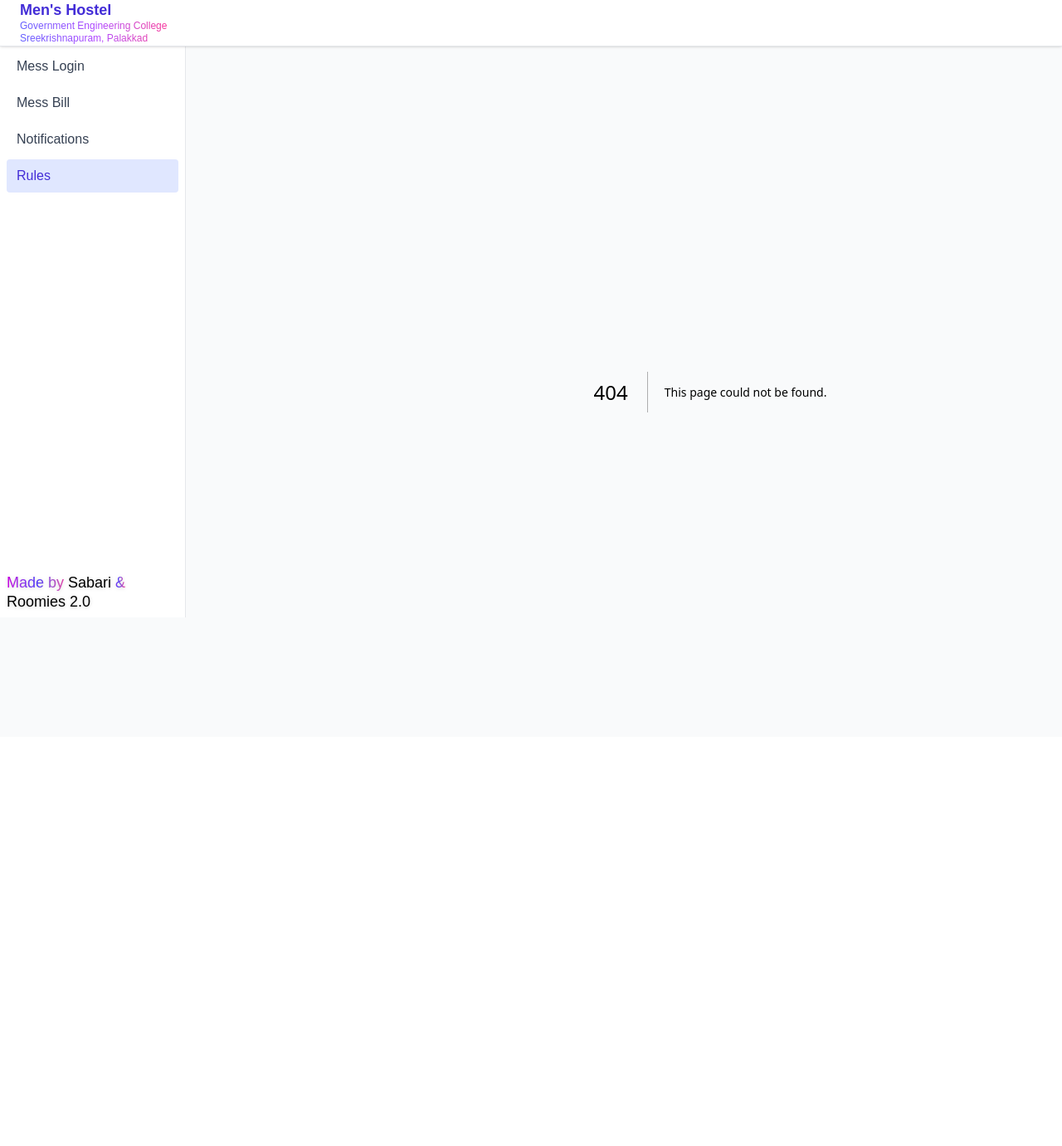
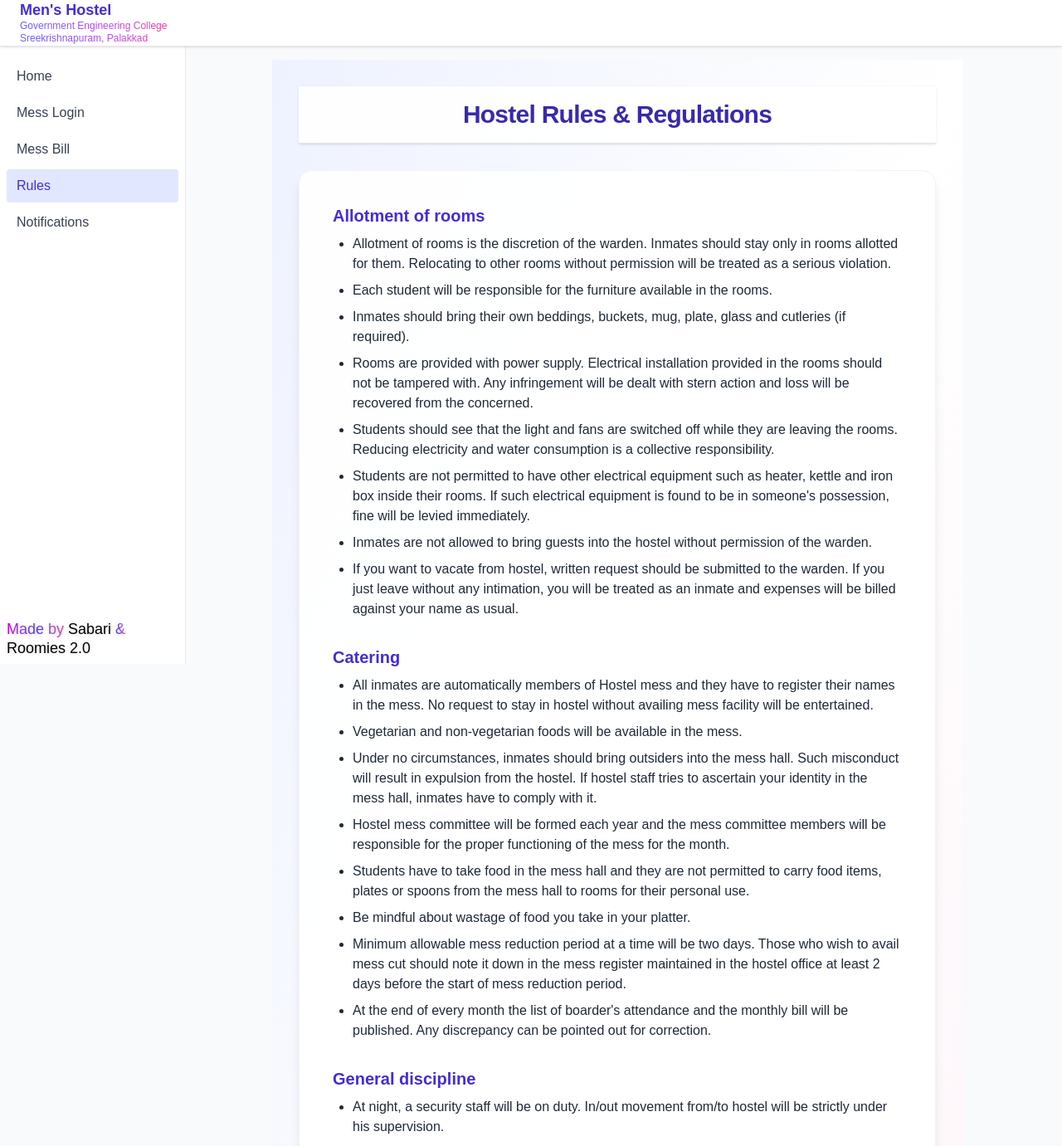
Before and after one commit to UserisSabari/Mens--Hostel-GECSKP, a Next.js app in the folder frontend/: page /rules in a window 1280 px wide. Before the commit this address had no page. Shown: the top 1381 px of the page at 83% size. Before the commit the page ends 888 px from the top, so only its background shows below. Built offline with nearby package versions, Linux system fonts and the light colour scheme.

Commit message:
Sidebar fixed in desktop view Rules page added loading issue resolved

```diff
--- a/frontend/src/app/dashboard/page.tsx
+++ b/frontend/src/app/dashboard/page.tsx
@@ -15,9 +15,10 @@ function parseJwt(token: string) {
 export default function DashboardPage() {
   const [user, setUser] = useState<{ name: string; email: string; role: string } | null>(null);
   const router = useRouter();
-  const { isLoggedIn, setIsLoggedIn } = useAuth();
+  const { isLoggedIn, setIsLoggedIn, loading } = useAuth();
 
   useEffect(() => {
+    if (loading) return; // Wait for auth to hydrate
     if (!isLoggedIn) {
       router.replace("/login");
       return;
@@ -40,13 +41,21 @@ export default function DashboardPage() {
       email: decoded.email || "",
       role: decoded.role || "student",
     });
-  }, [isLoggedIn, router, setIsLoggedIn]);
+  }, [isLoggedIn, loading, router, setIsLoggedIn]);
 
   const handleLogout = () => {
     localStorage.removeItem("token");
     setIsLoggedIn(false);
     router.push("/login");
   };
+
+  if (loading) {
+    return (
+      <div className="flex min-h-screen items-center justify-center">
+        <div className="animate-spin rounded-full h-12 w-12 border-t-4 border-b-4 border-indigo-500"></div>
+      </div>
+    );
+  }
 
   if (!isLoggedIn) {
     return null; // Don't show anything if not logged in
--- /dev/null
+++ b/frontend/src/app/rules/page.tsx
@@ -0,0 +1,60 @@
+"use client";
+
+export default function RulesPage() {
+  return (
+    <div className="min-h-screen bg-gradient-to-br from-indigo-50 via-white to-pink-50 flex flex-col items-center p-0 sm:p-8">
+      <header className="sticky top-0 z-10 w-full bg-white/90 border-b border-gray-200 py-4 mb-8 shadow-sm">
+        <h1 className="text-2xl sm:text-3xl font-bold text-center text-indigo-800 tracking-tight">Hostel Rules & Regulations</h1>
+      </header>
+      <main className="w-full max-w-3xl bg-white/95 rounded-2xl shadow-lg p-6 sm:p-10 border border-gray-100">
+        <section className="mb-8">
+          <h2 className="text-xl font-semibold text-indigo-700 mb-2">Allotment of rooms</h2>
+          <ul className="list-disc pl-6 space-y-2 text-gray-800">
+            <li>Allotment of rooms is the discretion of the warden. Inmates should stay only in rooms allotted for them. Relocating to other rooms without permission will be treated as a serious violation.</li>
+            <li>Each student will be responsible for the furniture available in the rooms.</li>
+            <li>Inmates should bring their own beddings, buckets, mug, plate, glass and cutleries (if required).</li>
+            <li>Rooms are provided with power supply. Electrical installation provided in the rooms should not be tampered with. Any infringement will be dealt with stern action and loss will be recovered from the concerned.</li>
+            <li>Students should see that the light and fans are switched off while they are leaving the rooms. Reducing electricity and water consumption is a collective responsibility.</li>
+            <li>Students are not permitted to have other electrical equipment such as heater, kettle and iron box inside their rooms. If such electrical equipment is found to be in someone's possession, fine will be levied immediately.</li>
+            <li>Inmates are not allowed to bring guests into the hostel without permission of the warden.</li>
+            <li>If you want to vacate from hostel, written request should be submitted to the warden. If you just leave without any intimation, you will be treated as an inmate and expenses will be billed against your name as usual.</li>
+          </ul>
+        </section>
+        <section className="mb-8">
+          <h2 className="text-xl font-semibold text-indigo-700 mb-2">Catering</h2>
+          <ul className="list-disc pl-6 space-y-2 text-gray-800">
+            <li>All inmates are automatically members of Hostel mess and they have to register their names in the mess. No request to stay in hostel without availing mess facility will be entertained.</li>
+            <li>Vegetarian and non-vegetarian foods will be available in the mess.</li>
+            <li>Under no circumstances, inmates should bring outsiders into the mess hall. Such misconduct will result in expulsion from the hostel. If hostel staff tries to ascertain your identity in the mess hall, inmates have to comply with it.</li>
+            <li>Hostel mess committee will be formed each year and the mess committee members will be responsible for the proper functioning of the mess for the month.</li>
+            <li>Students have to take food in the mess hall and they are not permitted to carry food items, plates or spoons from the mess hall to rooms for their personal use.</li>
+            <li>Be mindful about wastage of food you take in your platter.</li>
+            <li>Minimum allowable mess reduction period at a time will be two days. Those who wish to avail mess cut should note it down in the mess register maintained in the hostel office at least 2 days before the start of mess reduction period.</li>
+            <li>At the end of every month the list of boarder's attendance and the monthly bill will be published. Any discrepancy can be pointed out for correction.</li>
+          </ul>
+        </section>
+        <section className="mb-4">
+          <h2 className="text-xl font-semibold text-indigo-700 mb-2">General discipline</h2>
+          <ul className="list-disc pl-6 space-y-2 text-gray-800">
+            <li>At night, a security staff will be on duty. In/out movement from/to hostel will be strictly under his supervision.</li>
+            <li>Inmates should keep their rooms scrupulously clean. Discarded rags and papers should not be thrown about in the room, terrace and premises. The doors, rooms, walls etc. should not be disfigured by writing, sticking hand bills, posters etc.</li>
+            <li>They should behave with restraint and decorum. Shouting, reading aloud, playing music/movies aloud and any acts likely to disturb other inmates should be avoided.</li>
+            <li>All members are expected to be in the hostel before 9.30 p.m. Late comers will be admitted only after signing in the late register kept with the matron at LH and security staff at MH.</li>
+            <li>Members are not permitted to convene meetings of any sort anywhere in the hostel or its premises without warden's written sanction obtained on a written requisition. Any gathering, political/religious or of any other nature, which would hamper the peace, harmony and coexistence of inmates will result in serious actions against the perpetrators.</li>
+            <li>Inmates should not invite outsiders to the hostel for any purpose.</li>
+            <li>While playing TV in the TV room, demand of the majority should be generally considered while choosing programmes/channels.</li>
+            <li>Inmates should comply orders and cooperate with the hostel management, in case any water shortage/disruption in water supply occur.</li>
+            <li>Students residing in the hostel should not tease or rag their fellow students, juniors or anybody. If they violate this rule, they shall be summarily dismissed from the hostel and strict legal actions will be taken against them.</li>
+            <li>Consumption of tobacco and alcohol is strictly prohibited and offenders will be expelled immediately. If anyone found using/supplying/abetting the supply of drugs or narcotic substances will be handed over to the police and criminal proceedings will be initiated.</li>
+            <li>Students are strictly forbidden from possessing weapons of any sort.</li>
+            <li>Inmates should behave politely with hostel staff. Rude behaviour, if reported, will result in demerit points, which will be held against the offenders in future admissions to hostels. Indecent behaviour and indiscipline will result in immediate expulsion from the hostel and blacklisting from future admission to the MH/LH.</li>
+            <li>Playing football inside MH building is not allowed.</li>
+            <li>Door to terrace will be locked at 9.30 PM. No requests to use terrace after that will be accepted.</li>
+            <li>Playing football on the MH terrace at any time of the day is not allowed and disciplinary action will be taken against the violators.</li>
+            <li>Breach, either wilful or by ignorance, of any of the above rules of the hostel will render the offender liable to suspension or dismissal and the matter will be reported to the principal and guardian.</li>
+          </ul>
+        </section>
+      </main>
+    </div>
+  );
+}
--- a/frontend/src/components/Sidebar.tsx
+++ b/frontend/src/components/Sidebar.tsx
@@ -9,14 +9,15 @@ const navLinks = [
   { href: "/login", label: "Mess Login", hideWhenLoggedIn: true },
   { href: "/dashboard", label: "Dashboard", showWhenLoggedIn: true },
   { href: "/mess-bill", label: "Mess Bill" },
+  { href: "/rules", label: "Rules" },
   { href: "/notifications", label: "Notifications" },
-  { href: "/rules", label: "Rules" },
+
 ];
 
 export default function Sidebar() {
   const pathname = usePathname();
   const router = useRouter();
-  const { isLoggedIn, setIsLoggedIn } = useAuth();
+  const { isLoggedIn, setIsLoggedIn, loading } = useAuth();
   const [open, setOpen] = useState(false);
   const [mounted, setMounted] = useState(false);
 
@@ -24,7 +25,7 @@ export default function Sidebar() {
     setMounted(true);
   }, []);
 
-  if (!mounted) return null;
+  if (!mounted || loading) return null;
 
   const handleLogout = () => {
     localStorage.removeItem("token");
@@ -50,7 +51,7 @@ export default function Sidebar() {
       )}
       {/* Sidebar */}
       <aside
-        className={`fixed top-14 left-0 h-[calc(100vh-56px)] max-h-[calc(100vh-56px)] w-2/3 max-w-xs md:w-56 bg-white border-r border-gray-200 flex flex-col justify-between z-40 transition-transform duration-200 md:translate-x-0 ${open ? "translate-x-0" : "-translate-x-full"} md:static md:translate-x-0`}
+        className={`fixed top-14 left-0 h-[calc(100vh-56px)] max-h-[calc(100vh-56px)] w-2/3 max-w-xs md:w-56 bg-white border-r border-gray-200 flex flex-col justify-between z-40 transition-transform duration-200 ${open ? "translate-x-0" : "-translate-x-full"} md:translate-x-0`}
       >
         <div className="flex-1 flex flex-col gap-1 mt-4 px-2 overflow-y-auto">
           {navLinks.map(link => {
--- a/frontend/src/context/AuthContext.tsx
+++ b/frontend/src/context/AuthContext.tsx
@@ -4,15 +4,18 @@ import { createContext, useContext, useEffect, useState } from "react";
 type AuthContextType = {
   isLoggedIn: boolean;
   setIsLoggedIn: (v: boolean) => void;
+  loading: boolean;
 };
 
 const AuthContext = createContext<AuthContextType | undefined>(undefined);
 
 export function AuthProvider({ children }: { children: React.ReactNode }) {
   const [isLoggedIn, setIsLoggedIn] = useState(false);
+  const [loading, setLoading] = useState(true);
 
   useEffect(() => {
     setIsLoggedIn(!!localStorage.getItem("token"));
+    setLoading(false);
     // Listen for storage changes (cross-tab logout/login)
     const handler = () => setIsLoggedIn(!!localStorage.getItem("token"));
     window.addEventListener("storage", handler);
@@ -20,7 +23,7 @@ export function AuthProvider({ children }: { children: React.ReactNode }) {
   }, []);
 
   return (
-    <AuthContext.Provider value={{ isLoggedIn, setIsLoggedIn }}>
+    <AuthContext.Provider value={{ isLoggedIn, setIsLoggedIn, loading }}>
       {children}
     </AuthContext.Provider>
   );
```
